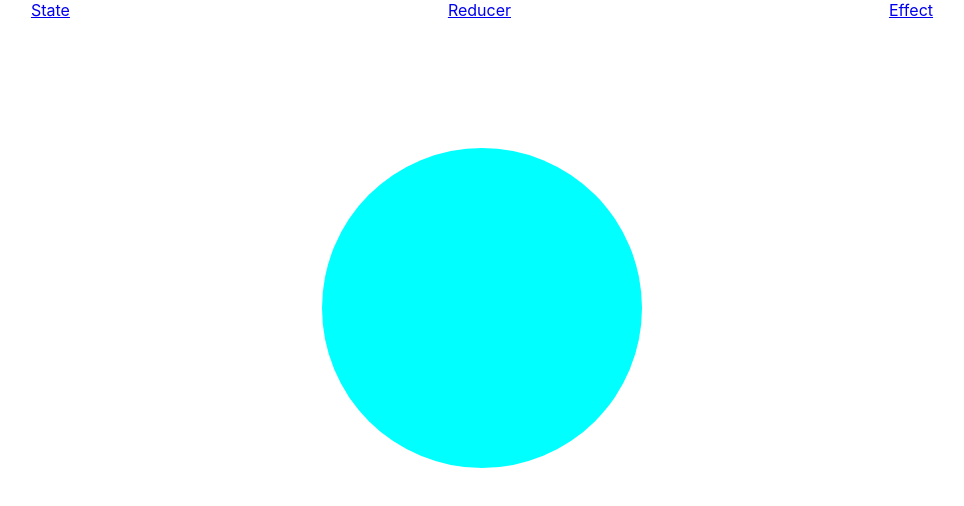
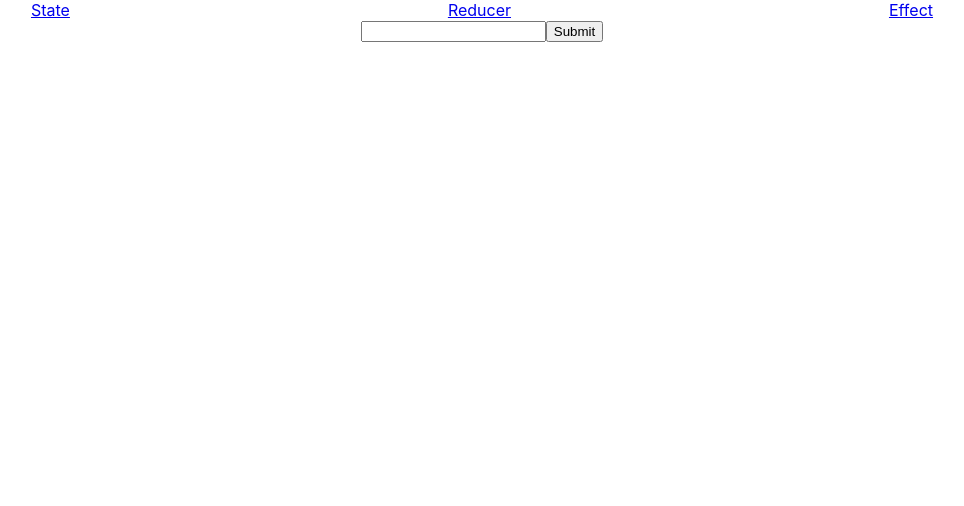
Before and after one commit to sudhansom/allHooksInReact, a React (Create React App) app: page /ref in a window 1280 px wide. Shown: the top 506 px of the page, without its empty margins (158-1122 px from the left). Built offline with nearby package versions, Linux system fonts and the light colour scheme.

Commit message:
use Ref implemented

```diff
--- a/src/components/stateFiles/UseRefHook.js
+++ b/src/components/stateFiles/UseRefHook.js
@@ -1,15 +1,23 @@
-import React, { useState } from "react";
+import React, { useState, useRef } from "react";
 import "./useRef.css";
 
 function UseRefHook() {
-  const [isCircle, setIsCircle] = useState(true);
+  const [name, setName] = useState("");
+  const inputRef = useRef();
+  const clearText = () => {
+    inputRef.current.value = "";
+  };
   return (
-    <div
-      className={isCircle ? "circle" : "rectangle"}
-      onClick={() => {
-        setIsCircle(!isCircle);
-      }}
-    ></div>
+    <div>
+      <input
+        type="text"
+        onChange={() => {
+          setName(name);
+        }}
+        ref={inputRef}
+      ></input>
+      <button onClick={clearText}>Submit</button>
+    </div>
   );
 }
 
```
